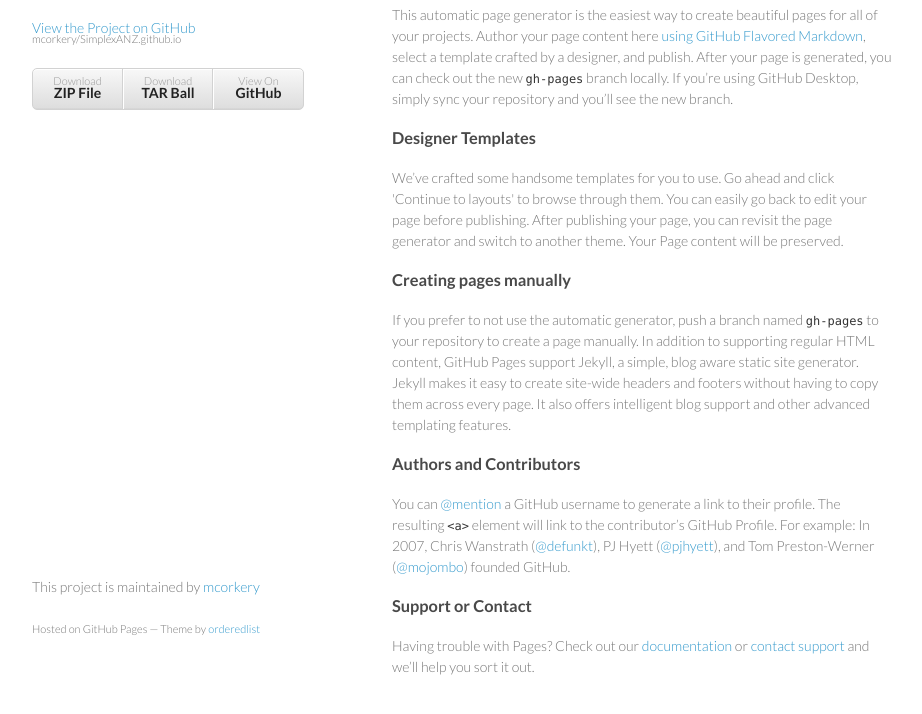
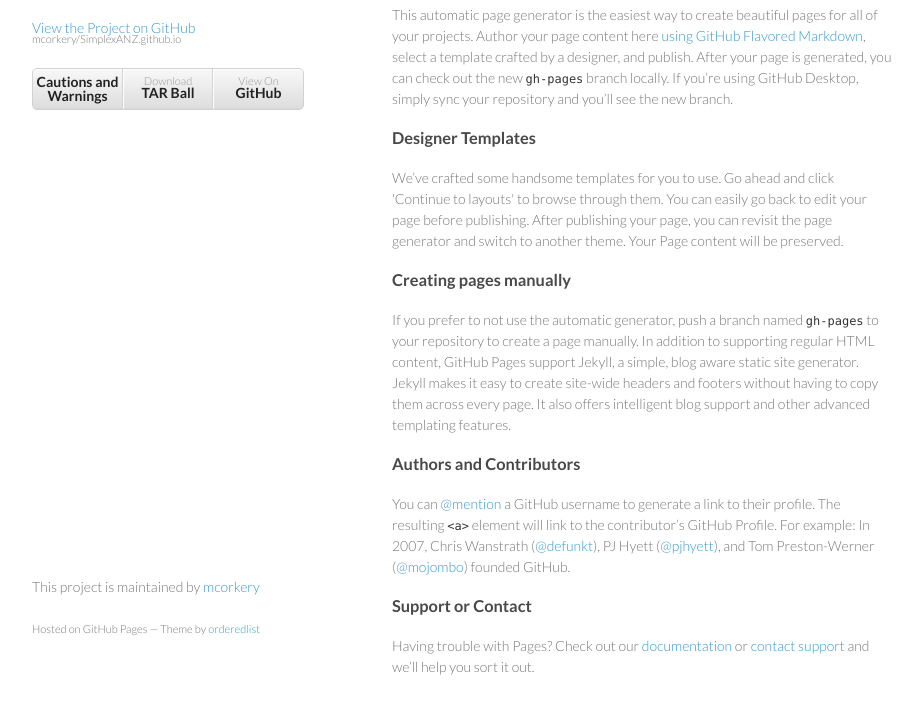
Before and after one commit to mcorkery/SimplexANZ.github.io, a plain HTML site: page index.html in a window 1280 px wide. Shown: the part 92-806 px from the top of the page, without its empty margins (178-1100 px from the left). Drawn offline with Linux system fonts and the light colour scheme.

Commit message:
Update index.html

```diff
--- a/index.html
+++ b/index.html
@@ -22,7 +22,7 @@
 
 
         <ul>
-          <li><a href="https://github.com/mcorkery/SimplexANZ.github.io/zipball/master">Download <strong>ZIP File</strong></a></li>
+          <li><a href="http://mcorkery.github.io/cautionsandwarnings.github.io/index.html"><strong>Cautions and Warnings</strong></a></li>
           <li><a href="https://github.com/mcorkery/SimplexANZ.github.io/tarball/master">Download <strong>TAR Ball</strong></a></li>
           <li><a href="https://github.com/mcorkery/SimplexANZ.github.io">View On <strong>GitHub</strong></a></li>
         </ul>
```
